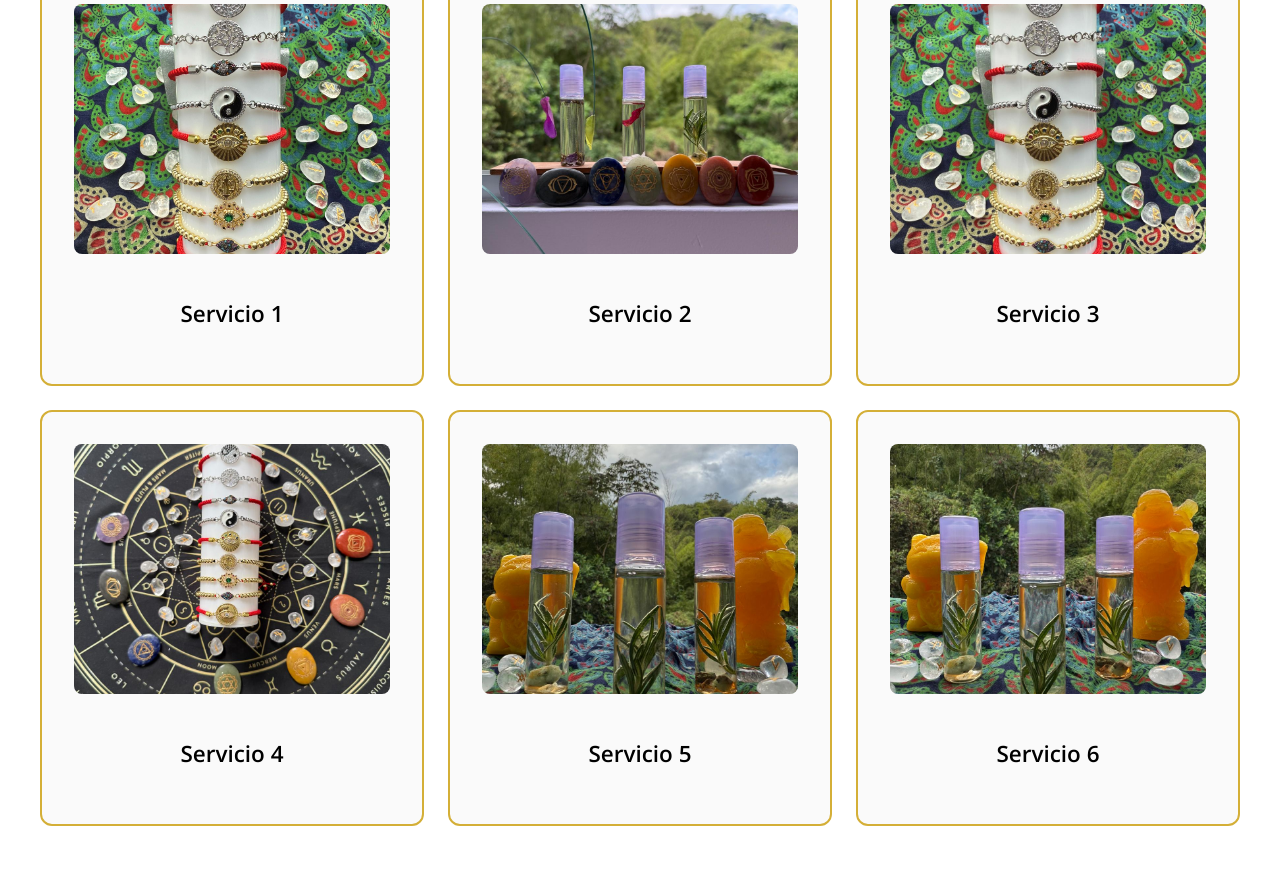
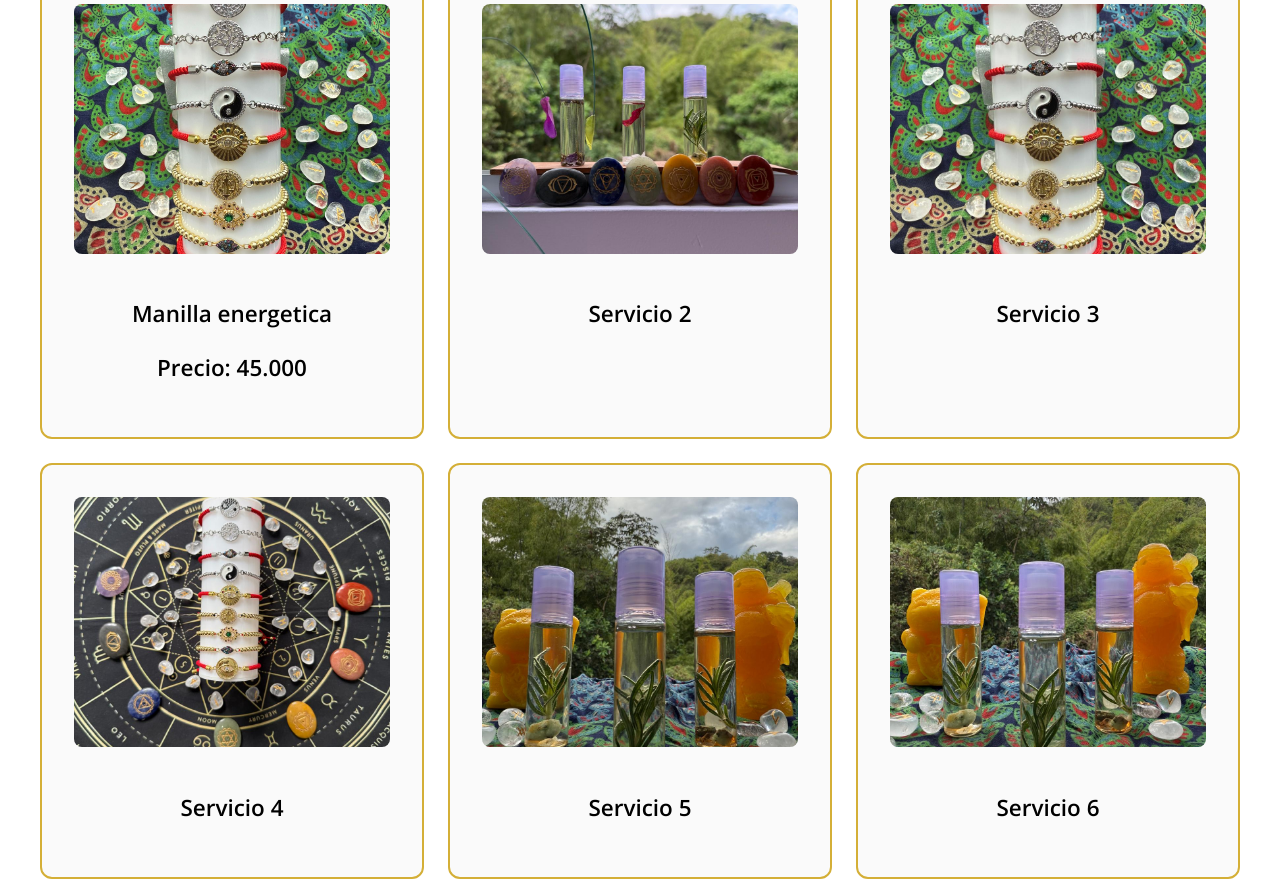
Before and after one commit to ryankmen/catalogo-esoterico, a plain HTML site: page index.html in a window 1280 px wide. Shown: the part 1874-2756 px from the top of the page. Drawn offline with nearby package versions, Linux system fonts and the light colour scheme.

Commit message:
Update index.html

```diff
--- a/index.html
+++ b/index.html
@@ -217,7 +217,7 @@
   <section id="services">
     <h2>Servicios</h2>
     <div class="grid">
-      <div class="item"><img src="imagenes/Servicio1.jpg" alt="Servicio1"><h3>Servicio 1</h3></div>
+      <div class="item"><img src="imagenes/Servicio1.jpg" alt="Servicio1"><h3>Manilla energetica</h3><h3>Precio: 45.000</h3></div>
       <div class="item"><img src="imagenes/Servicio2.jpg" alt="Servicio2"><h3>Servicio 2</h3></div>
       <div class="item"><img src="imagenes/Servicio3.jpg" alt="Servicio3"><h3>Servicio 3</h3></div>
       <div class="item"><img src="imagenes/Servicio4.jpg" alt="Servicio4"><h3>Servicio 4</h3></div>
```
